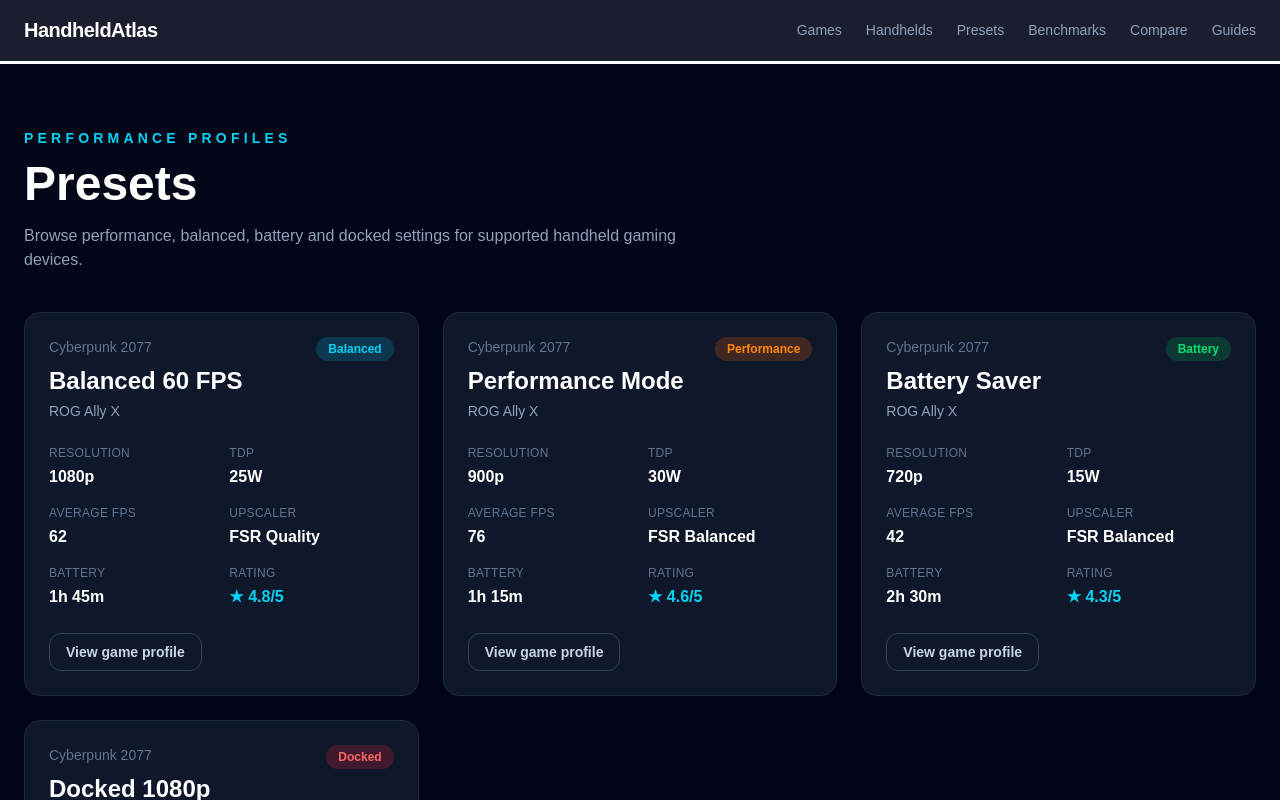
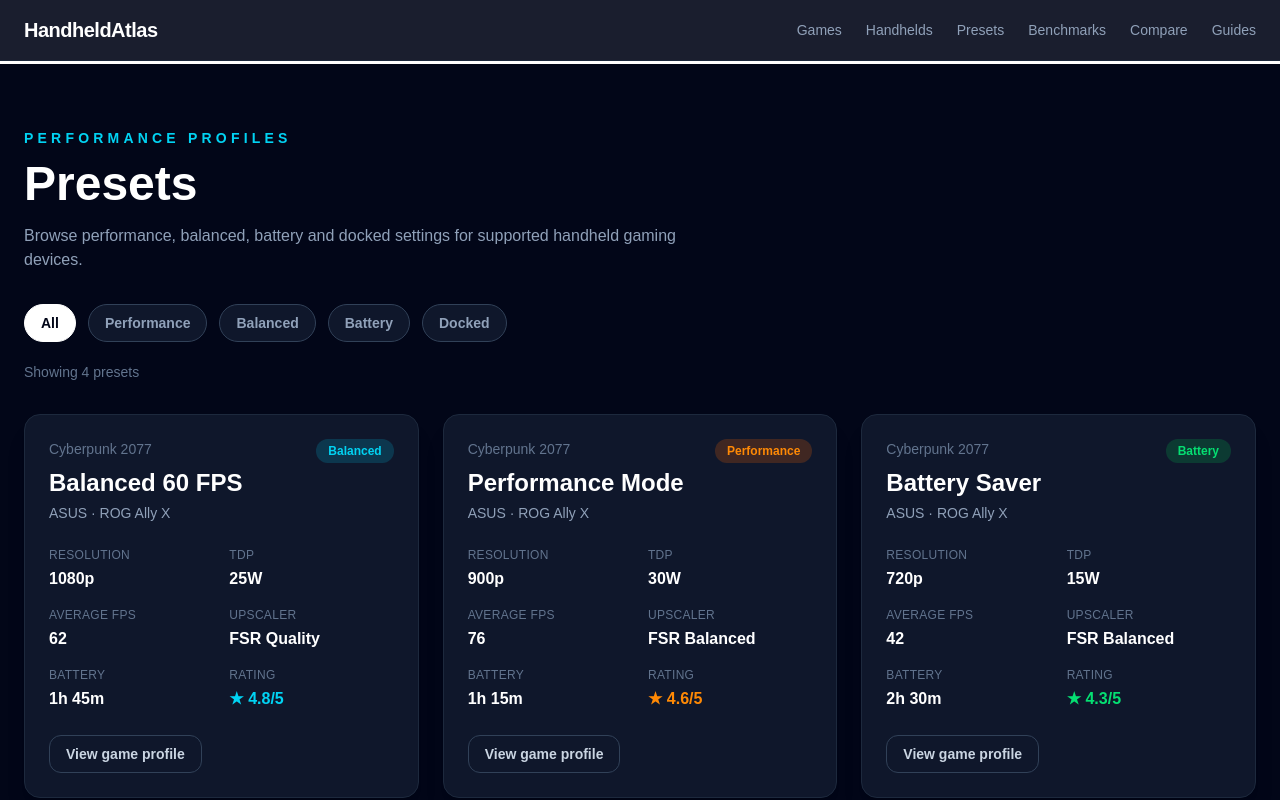
Before and after one commit to nat0r9/handheld-atlas, a Next.js app: page /presets in a window 1280 px wide. Shown: the top 800 px of the page. Built offline with nearby package versions, Linux system fonts and the light colour scheme.

Commit message:
Add preset mode filters

```diff
--- a/app/games/[slug]/page.tsx
+++ b/app/games/[slug]/page.tsx
@@ -1,3 +1,4 @@
+import PresetCard from "../../../components/PresetCard";
 import { games } from "../../../data/games";
 import { handhelds } from "../../../data/handhelds";
 import { presets } from "../../../data/presets";
@@ -25,12 +26,12 @@
 
   return (
     <main className="min-h-screen bg-slate-950 text-white">
-      <div className="mx-auto max-w-7xl px-6 py-24">
-        <p className="mb-4 text-sm font-semibold uppercase tracking-[0.35em] text-cyan-400">
+      <div className="mx-auto max-w-7xl px-6 py-16">
+        <p className="text-sm font-semibold uppercase tracking-[0.35em] text-cyan-400">
           Game Profile
         </p>
 
-        <h1 className="text-5xl font-black">{game.name}</h1>
+        <h1 className="mt-3 text-5xl font-black">{game.name}</h1>
 
         <p className="mt-4 text-slate-400">Genre: {game.genre}</p>
 
@@ -43,21 +44,33 @@
         <div className="mt-10 grid gap-4 md:grid-cols-2">
           <div className="rounded-2xl border border-slate-800 bg-slate-900 p-5">
             <p className="text-sm text-slate-500">Developer</p>
-            <h2 className="mt-2 text-xl font-bold">{game.developer}</h2>
+
+            <h2 className="mt-2 text-xl font-bold">
+              {game.developer}
+            </h2>
           </div>
 
           <div className="rounded-2xl border border-slate-800 bg-slate-900 p-5">
             <p className="text-sm text-slate-500">Release Year</p>
-            <h2 className="mt-2 text-xl font-bold">{game.releaseYear}</h2>
+
+            <h2 className="mt-2 text-xl font-bold">
+              {game.releaseYear}
+            </h2>
           </div>
 
           <div className="rounded-2xl border border-slate-800 bg-slate-900 p-5">
             <p className="text-sm text-slate-500">Best Handheld</p>
-            <h2 className="mt-2 text-xl font-bold">{game.bestHandheld}</h2>
+
+            <h2 className="mt-2 text-xl font-bold">
+              {game.bestHandheld}
+            </h2>
           </div>
 
           <div className="rounded-2xl border border-slate-800 bg-slate-900 p-5">
-            <p className="text-sm text-slate-500">Recommended TDP</p>
+            <p className="text-sm text-slate-500">
+              Recommended TDP
+            </p>
+
             <h2 className="mt-2 text-xl font-bold">
               {game.recommendedTDP}
             </h2>
@@ -66,6 +79,7 @@
 
         <div className="mt-8 rounded-2xl border border-slate-800 bg-slate-900 p-6">
           <p className="text-sm text-slate-500">Atlas Notes</p>
+
           <p className="mt-3 text-slate-300">{game.notes}</p>
         </div>
 
@@ -88,84 +102,18 @@
                 );
 
                 return (
-                  <article
+                  <PresetCard
                     key={preset.id}
-                    className="rounded-2xl border border-slate-800 bg-slate-900 p-6 transition hover:border-cyan-500"
-                  >
-                    <div className="flex items-start justify-between gap-4">
-                      <div>
-                        <p className="text-sm text-slate-500">
-                          {handheld?.manufacturer ?? "Unknown manufacturer"}
-                        </p>
-
-                        <h3 className="mt-2 text-2xl font-bold">
-                          {preset.name}
-                        </h3>
-
-                        <p className="mt-1 text-sm text-slate-400">
-                          {handheld?.name ?? preset.handheldSlug}
-                        </p>
-                      </div>
-
-                      <span className="rounded-full bg-cyan-500/20 px-3 py-1 text-xs font-bold text-cyan-400">
-                        {preset.type}
-                      </span>
-                    </div>
-
-                    <div className="mt-6 grid grid-cols-2 gap-4">
-                      <div>
-                        <p className="text-xs uppercase text-slate-500">
-                          Resolution
-                        </p>
-                        <p className="mt-1 font-semibold">
-                          {preset.resolution}
-                        </p>
-                      </div>
-
-                      <div>
-                        <p className="text-xs uppercase text-slate-500">
-                          TDP
-                        </p>
-                        <p className="mt-1 font-semibold">{preset.tdp}</p>
-                      </div>
-
-                      <div>
-                        <p className="text-xs uppercase text-slate-500">
-                          Average FPS
-                        </p>
-                        <p className="mt-1 font-semibold">
-                          {preset.fpsAverage}
-                        </p>
-                      </div>
-
-                      <div>
-                        <p className="text-xs uppercase text-slate-500">
-                          Upscaler
-                        </p>
-                        <p className="mt-1 font-semibold">
-                          {preset.upscaler}
-                        </p>
-                      </div>
-
-                      <div>
-                        <p className="text-xs uppercase text-slate-500">
-                          Battery
-                        </p>
-                        <p className="mt-1 font-semibold">
-                          {preset.batteryLife}
-                        </p>
-                      </div>
-
-                      <div>
-                        <p className="text-xs uppercase text-slate-500">
-                          Rating
-                        </p>
-                        <p className="mt-1 font-semibold text-cyan-400">
-                          ★ {preset.communityRating}/5
-                        </p>
-                      </div>
-                    </div>
-                  </article>
+                    preset={preset}
+                    gameName={game.name}
+                    handheldName={
+                      handheld?.name ?? preset.handheldSlug
+                    }
+                    manufacturer={
+                      handheld?.manufacturer ??
+                      "Unknown manufacturer"
+                    }
+                  />
                 );
               })}
             </div>
--- a/app/presets/page.tsx
+++ b/app/presets/page.tsx
@@ -1,42 +1,61 @@
-import Link from "next/link";
+"use client";
+
+import { useState } from "react";
+import PresetCard from "../../components/PresetCard";
 import { games } from "../../data/games";
 import { handhelds } from "../../data/handhelds";
 import { presets } from "../../data/presets";
 import type { PresetType } from "../../types/presets";
 
-function getPresetStyle(type: PresetType) {
-  switch (type) {
+type PresetFilter = "All" | PresetType;
+
+const filters: PresetFilter[] = [
+  "All",
+  "Performance",
+  "Balanced",
+  "Battery",
+  "Docked",
+];
+
+function getFilterStyle(
+  filter: PresetFilter,
+  activeFilter: PresetFilter,
+) {
+  const isActive = filter === activeFilter;
+
+  if (!isActive) {
+    return "border-slate-700 bg-slate-900 text-slate-400 hover:border-slate-500 hover:text-white";
+  }
+
+  switch (filter) {
     case "Performance":
-      return {
-        badge: "bg-orange-500/20 text-orange-400",
-        border: "hover:border-orange-500",
-        glow: "hover:shadow-orange-500/10",
-      };
+      return "border-orange-500 bg-orange-500/20 text-orange-400";
 
     case "Balanced":
-      return {
-        badge: "bg-cyan-500/20 text-cyan-400",
-        border: "hover:border-cyan-500",
-        glow: "hover:shadow-cyan-500/10",
-      };
+      return "border-cyan-500 bg-cyan-500/20 text-cyan-400";
 
     case "Battery":
-      return {
-        badge: "bg-green-500/20 text-green-400",
-        border: "hover:border-green-500",
-        glow: "hover:shadow-green-500/10",
-      };
+      return "border-green-500 bg-green-500/20 text-green-400";
 
     case "Docked":
-      return {
-        badge: "bg-red-500/20 text-red-400",
-        border: "hover:border-red-500",
-        glow: "hover:shadow-red-500/10",
-      };
+      return "border-red-500 bg-red-500/20 text-red-400";
+
+    case "All":
+      return "border-white bg-white text-slate-950";
   }
 }
 
 export default function PresetsPage() {
+  const [activeFilter, setActiveFilter] =
+    useState<PresetFilter>("All");
+
+  const filteredPresets =
+    activeFilter === "All"
+      ? presets
+      : presets.filter(
+          (preset) => preset.type === activeFilter,
+        );
+
   return (
     <main className="min-h-screen bg-slate-950 text-white">
       <div className="mx-auto max-w-7xl px-6 py-16">
@@ -47,12 +66,38 @@
         <h1 className="mt-3 text-5xl font-black">Presets</h1>
 
         <p className="mt-4 max-w-2xl text-slate-400">
-          Browse performance, balanced, battery and docked settings for
-          supported handheld gaming devices.
+          Browse performance, balanced, battery and docked settings
+          for supported handheld gaming devices.
         </p>
 
-        <div className="mt-10 grid gap-6 md:grid-cols-2 xl:grid-cols-3">
-          {presets.map((preset) => {
+        <div className="mt-8 flex flex-wrap gap-3">
+          {filters.map((filter) => (
+            <button
+              key={filter}
+              type="button"
+              onClick={() => setActiveFilter(filter)}
+              className={`rounded-full border px-4 py-2 text-sm font-semibold transition ${getFilterStyle(
+                filter,
+                activeFilter,
+              )}`}
+            >
+              {filter}
+            </button>
+          ))}
+        </div>
+
+        <div className="mt-5 text-sm text-slate-500">
+          Showing {filteredPresets.length}{" "}
+          {filteredPresets.length === 1 ? "preset" : "presets"}
+        </div>
+
+        {filteredPresets.length === 0 ? (
+          <div className="mt-10 rounded-2xl border border-slate-800 bg-slate-900 p-8 text-slate-400">
+            No presets found for this mode.
+          </div>
+        ) : (
+          <div className="mt-8 grid gap-6 md:grid-cols-2 xl:grid-cols-3">
+            {filteredPresets.map((preset) => {
               const game = games.find(
                 (item) => item.slug === preset.gameSlug,
               );
@@ -61,99 +106,24 @@
                 (item) => item.slug === preset.handheldSlug,
               );
 
-            const presetStyle = getPresetStyle(preset.type);
-
               return (
-              <article
+                <PresetCard
                   key={preset.id}
-                className={`rounded-2xl border border-slate-800 bg-slate-900 p-6 shadow-xl transition duration-200 ${presetStyle.border} ${presetStyle.glow}`}
-              >
-                <div className="flex items-start justify-between gap-4">
-                  <div>
-                    <p className="text-sm text-slate-500">
-                      {game?.name ?? preset.gameSlug}
-                    </p>
-
-                    <h2 className="mt-2 text-2xl font-bold">
-                      {preset.name}
-                    </h2>
-
-                    <p className="mt-1 text-sm text-slate-400">
-                      {handheld?.name ?? preset.handheldSlug}
-                    </p>
-                  </div>
-
-                  <span
-                    className={`rounded-full px-3 py-1 text-xs font-bold ${presetStyle.badge}`}
-                  >
-                    {preset.type}
-                  </span>
-                </div>
-
-                <div className="mt-6 grid grid-cols-2 gap-4">
-                  <div>
-                    <p className="text-xs uppercase tracking-wide text-slate-500">
-                      Resolution
-                    </p>
-                    <p className="mt-1 font-semibold">
-                      {preset.resolution}
-                    </p>
-                  </div>
-
-                  <div>
-                    <p className="text-xs uppercase tracking-wide text-slate-500">
-                      TDP
-                    </p>
-                    <p className="mt-1 font-semibold">{preset.tdp}</p>
-                  </div>
-
-                  <div>
-                    <p className="text-xs uppercase tracking-wide text-slate-500">
-                      Average FPS
-                    </p>
-                    <p className="mt-1 font-semibold">
-                      {preset.fpsAverage}
-                    </p>
-                  </div>
-
-                  <div>
-                    <p className="text-xs uppercase tracking-wide text-slate-500">
-                      Upscaler
-                    </p>
-                    <p className="mt-1 font-semibold">
-                      {preset.upscaler}
-                    </p>
-                  </div>
-
-                  <div>
-                    <p className="text-xs uppercase tracking-wide text-slate-500">
-                      Battery
-                    </p>
-                    <p className="mt-1 font-semibold">
-                      {preset.batteryLife}
-                    </p>
-                  </div>
-
-                  <div>
-                    <p className="text-xs uppercase tracking-wide text-slate-500">
-                      Rating
-                    </p>
-                    <p className="mt-1 font-semibold text-cyan-400">
-                      ★ {preset.communityRating}/5
-                    </p>
-                  </div>
-                </div>
-
-                <Link
-                  href={`/games/${preset.gameSlug}`}
-                  className="mt-6 inline-flex rounded-xl border border-slate-700 px-4 py-2 text-sm font-semibold text-slate-300 transition hover:border-cyan-500 hover:text-white"
-                >
-                  View game profile
-                </Link>
-              </article>
+                  preset={preset}
+                  gameName={game?.name ?? preset.gameSlug}
+                  handheldName={
+                    handheld?.name ?? preset.handheldSlug
+                  }
+                  manufacturer={
+                    handheld?.manufacturer ??
+                    "Unknown manufacturer"
+                  }
+                  showGameLink
+                />
               );
             })}
           </div>
+        )}
       </div>
     </main>
   );
--- a/components/PresetCard.tsx
+++ b/components/PresetCard.tsx
@@ -0,0 +1,141 @@
+import Link from "next/link";
+import type { Preset, PresetType } from "../types/presets";
+
+interface PresetCardProps {
+  preset: Preset;
+  gameName: string;
+  handheldName: string;
+  manufacturer: string;
+  showGameLink?: boolean;
+}
+
+function getPresetStyle(type: PresetType) {
+  switch (type) {
+    case "Performance":
+      return {
+        badge: "bg-orange-500/20 text-orange-400",
+        border: "hover:border-orange-500",
+        glow: "hover:shadow-orange-500/10",
+        accent: "text-orange-400",
+      };
+
+    case "Balanced":
+      return {
+        badge: "bg-cyan-500/20 text-cyan-400",
+        border: "hover:border-cyan-500",
+        glow: "hover:shadow-cyan-500/10",
+        accent: "text-cyan-400",
+      };
+
+    case "Battery":
+      return {
+        badge: "bg-green-500/20 text-green-400",
+        border: "hover:border-green-500",
+        glow: "hover:shadow-green-500/10",
+        accent: "text-green-400",
+      };
+
+    case "Docked":
+      return {
+        badge: "bg-red-500/20 text-red-400",
+        border: "hover:border-red-500",
+        glow: "hover:shadow-red-500/10",
+        accent: "text-red-400",
+      };
+  }
+}
+
+export default function PresetCard({
+  preset,
+  gameName,
+  handheldName,
+  manufacturer,
+  showGameLink = false,
+}: PresetCardProps) {
+  const style = getPresetStyle(preset.type);
+
+  return (
+    <article
+      className={`rounded-2xl border border-slate-800 bg-slate-900 p-6 shadow-xl transition duration-200 ${style.border} ${style.glow}`}
+    >
+      <div className="flex items-start justify-between gap-4">
+        <div>
+          <p className="text-sm text-slate-500">{gameName}</p>
+
+          <h3 className="mt-2 text-2xl font-bold">{preset.name}</h3>
+
+          <p className="mt-1 text-sm text-slate-400">
+            {manufacturer} · {handheldName}
+          </p>
+        </div>
+
+        <span
+          className={`rounded-full px-3 py-1 text-xs font-bold ${style.badge}`}
+        >
+          {preset.type}
+        </span>
+      </div>
+
+      <div className="mt-6 grid grid-cols-2 gap-4">
+        <div>
+          <p className="text-xs uppercase tracking-wide text-slate-500">
+            Resolution
+          </p>
+
+          <p className="mt-1 font-semibold">{preset.resolution}</p>
+        </div>
+
+        <div>
+          <p className="text-xs uppercase tracking-wide text-slate-500">
+            TDP
+          </p>
+
+          <p className="mt-1 font-semibold">{preset.tdp}</p>
+        </div>
+
+        <div>
+          <p className="text-xs uppercase tracking-wide text-slate-500">
+            Average FPS
+          </p>
+
+          <p className="mt-1 font-semibold">{preset.fpsAverage}</p>
+        </div>
+
+        <div>
+          <p className="text-xs uppercase tracking-wide text-slate-500">
+            Upscaler
+          </p>
+
+          <p className="mt-1 font-semibold">{preset.upscaler}</p>
+        </div>
+
+        <div>
+          <p className="text-xs uppercase tracking-wide text-slate-500">
+            Battery
+          </p>
+
+          <p className="mt-1 font-semibold">{preset.batteryLife}</p>
+        </div>
+
+        <div>
+          <p className="text-xs uppercase tracking-wide text-slate-500">
+            Rating
+          </p>
+
+          <p className={`mt-1 font-semibold ${style.accent}`}>
+            ★ {preset.communityRating}/5
+          </p>
+        </div>
+      </div>
+
+      {showGameLink && (
+        <Link
+          href={`/games/${preset.gameSlug}`}
+          className="mt-6 inline-flex rounded-xl border border-slate-700 px-4 py-2 text-sm font-semibold text-slate-300 transition hover:border-cyan-500 hover:text-white"
+        >
+          View game profile
+        </Link>
+      )}
+    </article>
+  );
+}
--- a/types/presets.ts
+++ b/types/presets.ts
@@ -1,10 +1,23 @@
+export type PresetType =
+  | "Performance"
+  | "Balanced"
+  | "Battery"
+  | "Docked";
+
 export interface Preset {
+  id: string;
+  name: string;
+  type: PresetType;
+
   gameSlug: string;
   handheldSlug: string;
+
   resolution: string;
   tdp: string;
   fpsAverage: number;
+
   upscaler: string;
   batteryLife: string;
+
   communityRating: number;
 }
```
Lines whose indentation alone changed are shown as unchanged.
